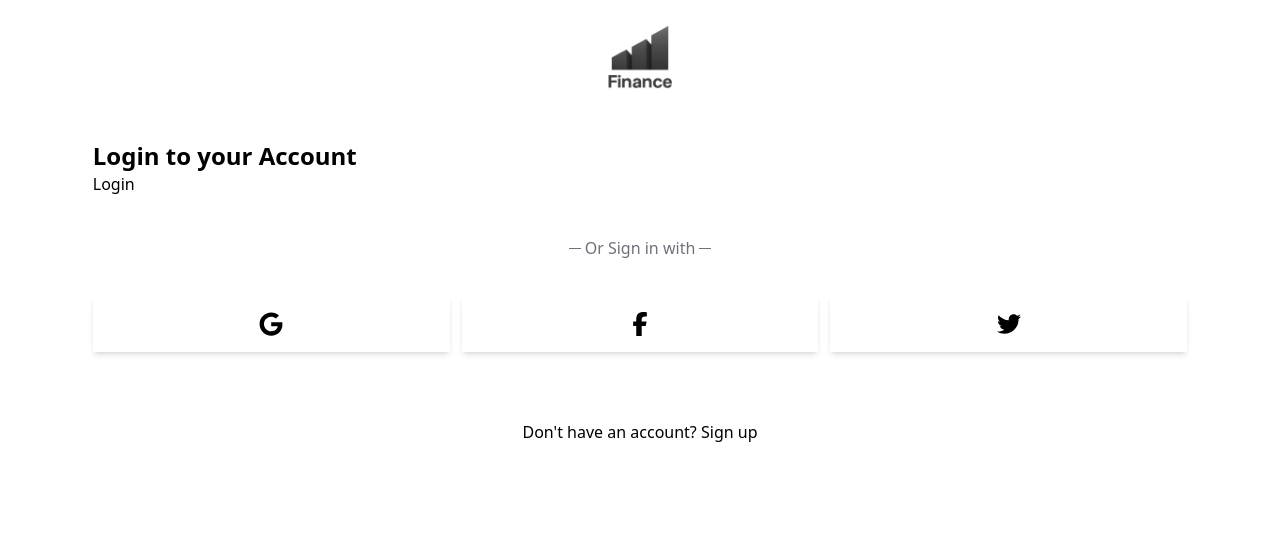
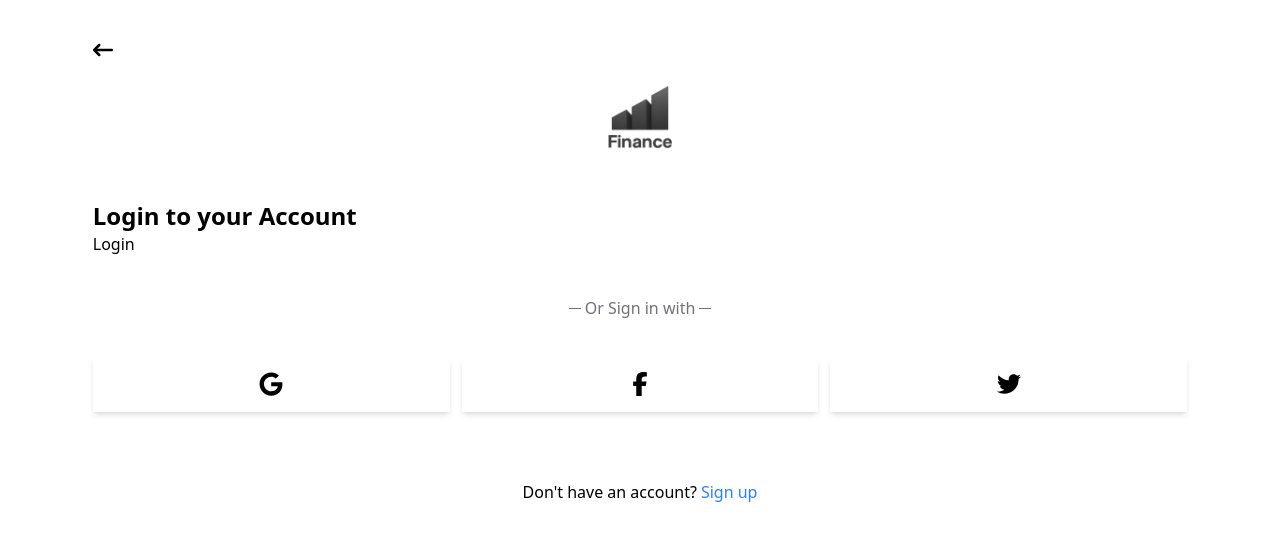
Before and after one commit to Cleve-keem/finance-app, a React (Vite) app: page /login in a window 1280 px wide. Shown: the top 540 px of the page. Built offline with nearby package versions, Linux system fonts and the light colour scheme.

Commit message:
route links to both auth pages

```diff
--- a/src/Layouts/AuthLayout.jsx
+++ b/src/Layouts/AuthLayout.jsx
@@ -1,6 +1,6 @@
 import React from "react";
 import { FaGoogle } from "react-icons/fa";
-import { FaFacebookF, FaTwitter } from "react-icons/fa6";
+import { FaArrowLeftLong, FaFacebookF, FaTwitter } from "react-icons/fa6";
 import { Link, Outlet, useLocation } from "react-router";
 
 export default function AuthLayout() {
@@ -8,10 +8,13 @@ export default function AuthLayout() {
   const isLoginPage = location.pathname.includes("/login");
   return (
     <div className="w-full px-8">
-      <div className="w-[90%] mx-auto">
+      <div className="w-[90%] mx-auto py-10 relative">
+        <span className="absolute text-xl">
+          <FaArrowLeftLong />
+        </span>
         <div className="flex justify-center">
-          <div className="size-30 mb-5">
-            <img src="/finance.jpg" alt="finance logo" />
+          <div className="size-30 my-5">
+            <img src="/finance.jpg" alt="finance logo" className="w-full h-full block object-center object-cover"/>
           </div>
         </div>
         <p className="text-2xl font-semibold">
@@ -48,7 +51,10 @@ export default function AuthLayout() {
         </div>
         {isLoginPage && (
           <p className="text-center my-7">
-            Don't have an account? <Link>Sign up</Link>
+            Don't have an account?
+            <Link to="/register" className="ml-1 text-blue-500 hover:underline">
+              Sign up
+            </Link>
           </p>
         )}
       </div>
```
